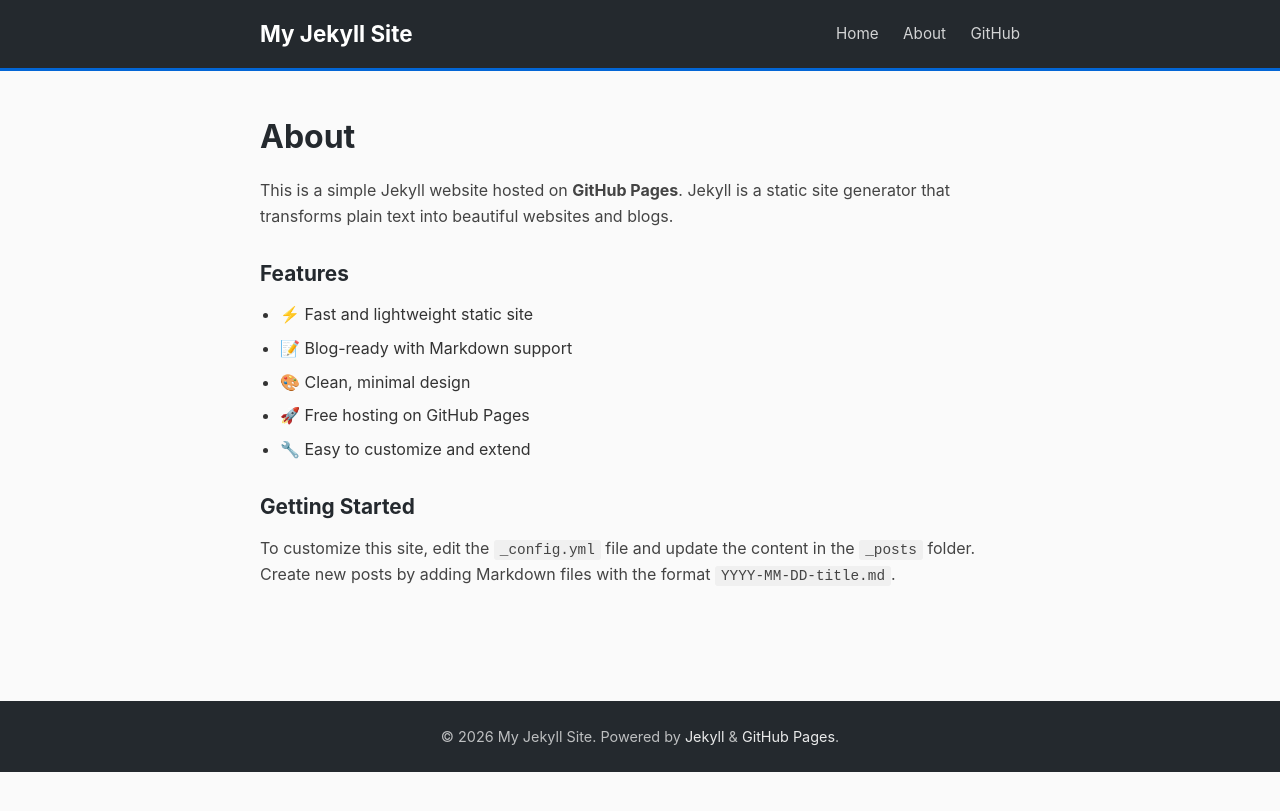
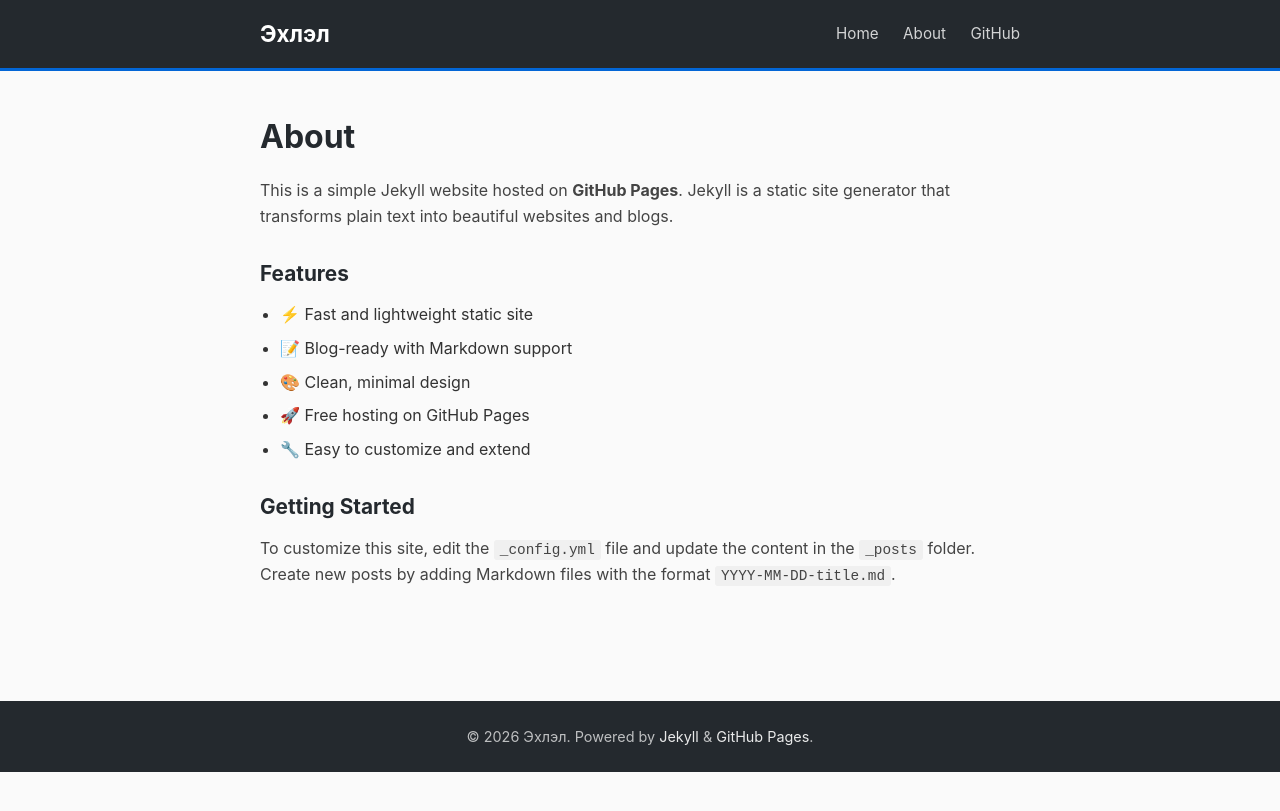
Before and after one commit to pythonisaur/myjekyll, a Jekyll site: the page built from about.md, in a window 1280 px wide. Shown: the top 811 px of the page. Built offline with Jekyll 4.4.1, drawn with Linux system fonts in a browser that asks for light colours.

Commit message:
Rename site title to Эхлэл

```diff
--- a/_config.yml
+++ b/_config.yml
@@ -1,4 +1,4 @@
-title: My Jekyll Site
+title: Эхлэл
 description: A simple Jekyll website deployed on GitHub Pages
 baseurl: "/myjekyll" # the subpath of your site, e.g. /blog
 url: "https://pythonisaur.github.io" # your GitHub Pages URL
```
